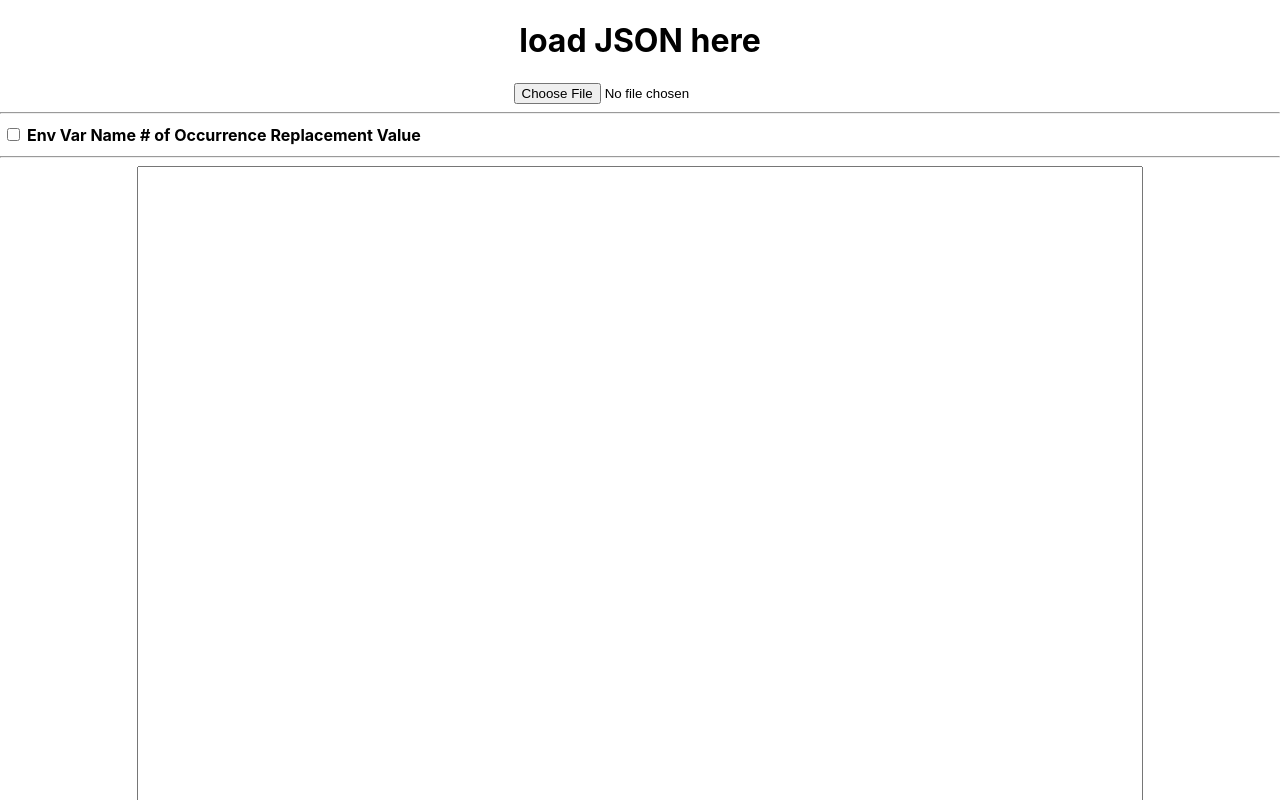
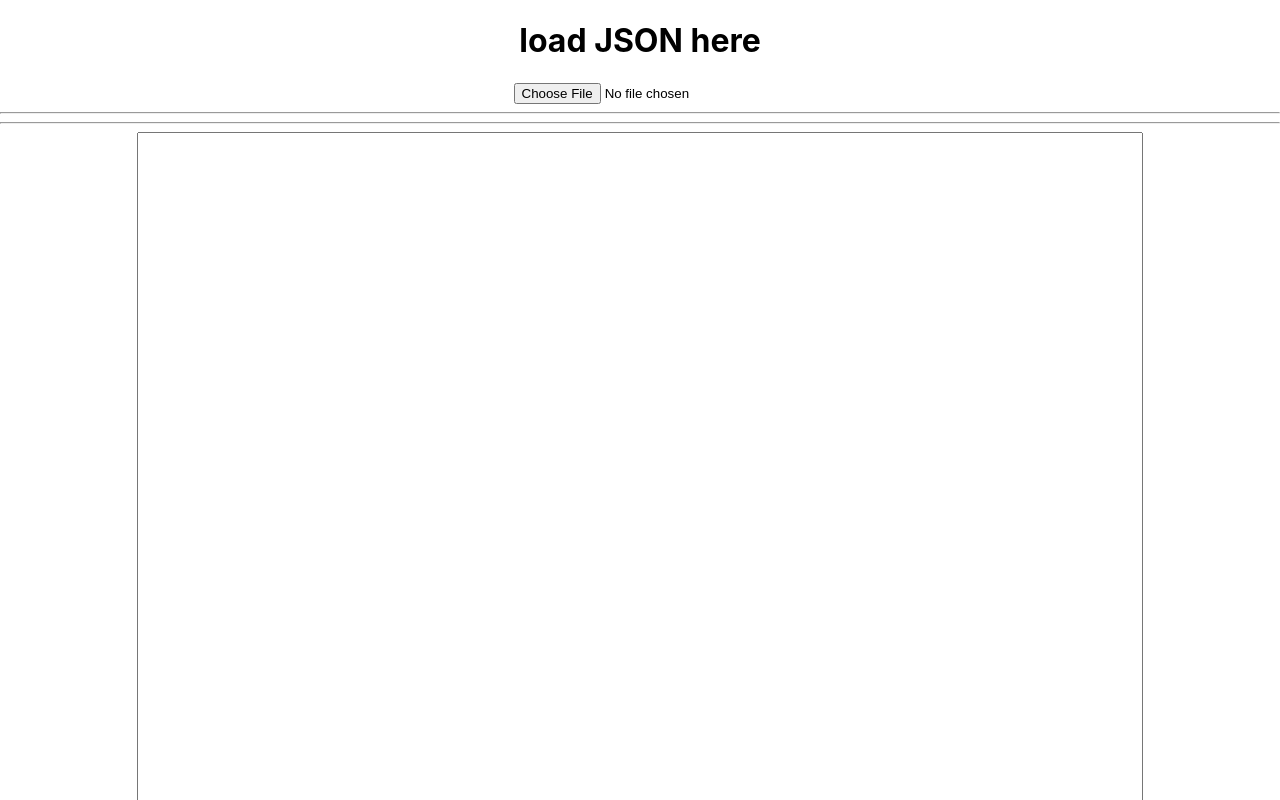
Before and after one commit to Sh-i-aw/Get-Inline, a React (Create React App) app: page / in a window 1280 px wide. Shown: the top 800 px of the page. Built offline with nearby package versions, Linux system fonts and the light colour scheme; the HTML template or start-up script is replaced by a standard one.

Commit message:
fixed state of notice, ensure no table is shown at app load

```diff
--- a/src/App.js
+++ b/src/App.js
@@ -7,7 +7,7 @@ function App() {
     const [file, setFile] = useState(null);
     const [JSONtext, setJSONtext] = useState('');
     const [envList, setEnvList] = useState({});
-    const [notice, setNotice] = useState("");
+    const [notice, setNotice] = useState(null);
 
     useEffect(() => {
         if (file) {
--- a/src/Components/EnvVarSelect.js
+++ b/src/Components/EnvVarSelect.js
@@ -1,8 +1,9 @@
 
 export default function EnvVarSelect (props) {
+    console.log(props.notice)
     return (
         <div id="envVarSelect">
-            {! props.notice ?
+            { props.notice === "" ?
                 (<table>
                     <thead>
                     <tr>
```
